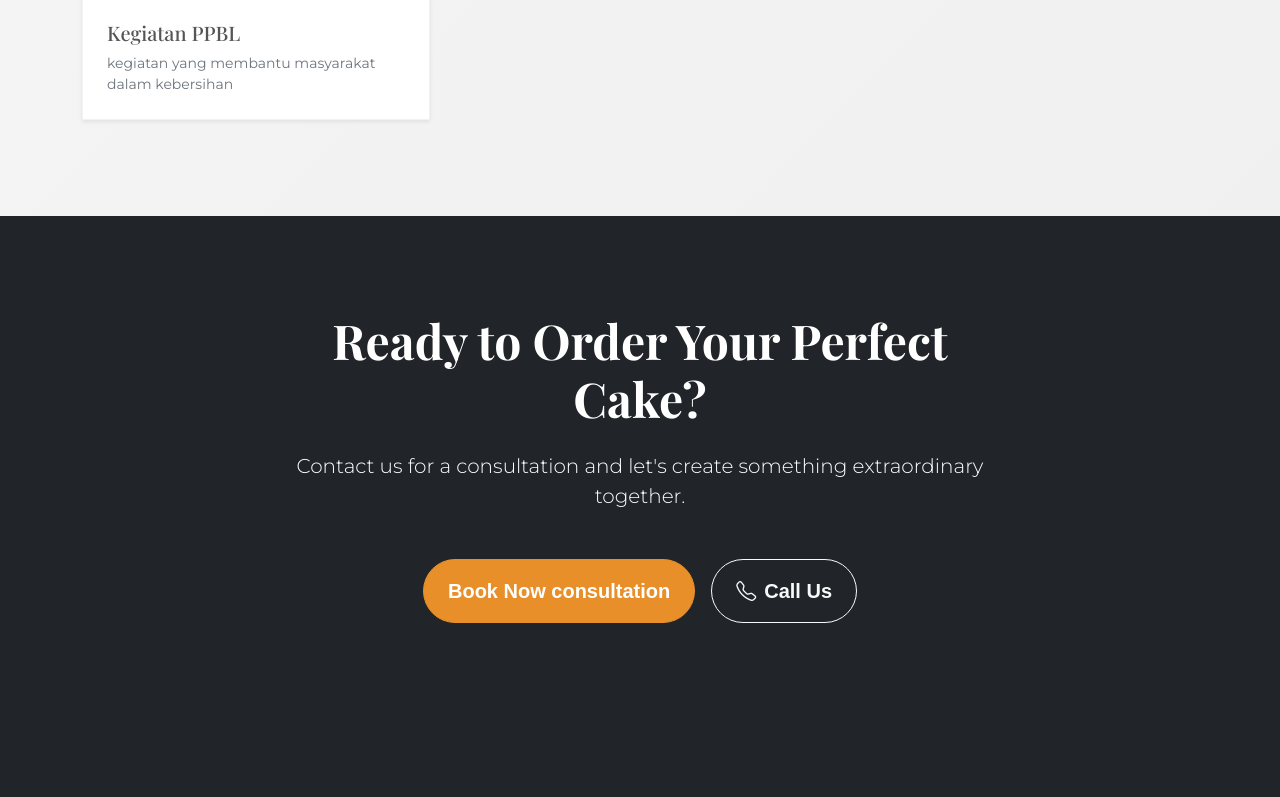
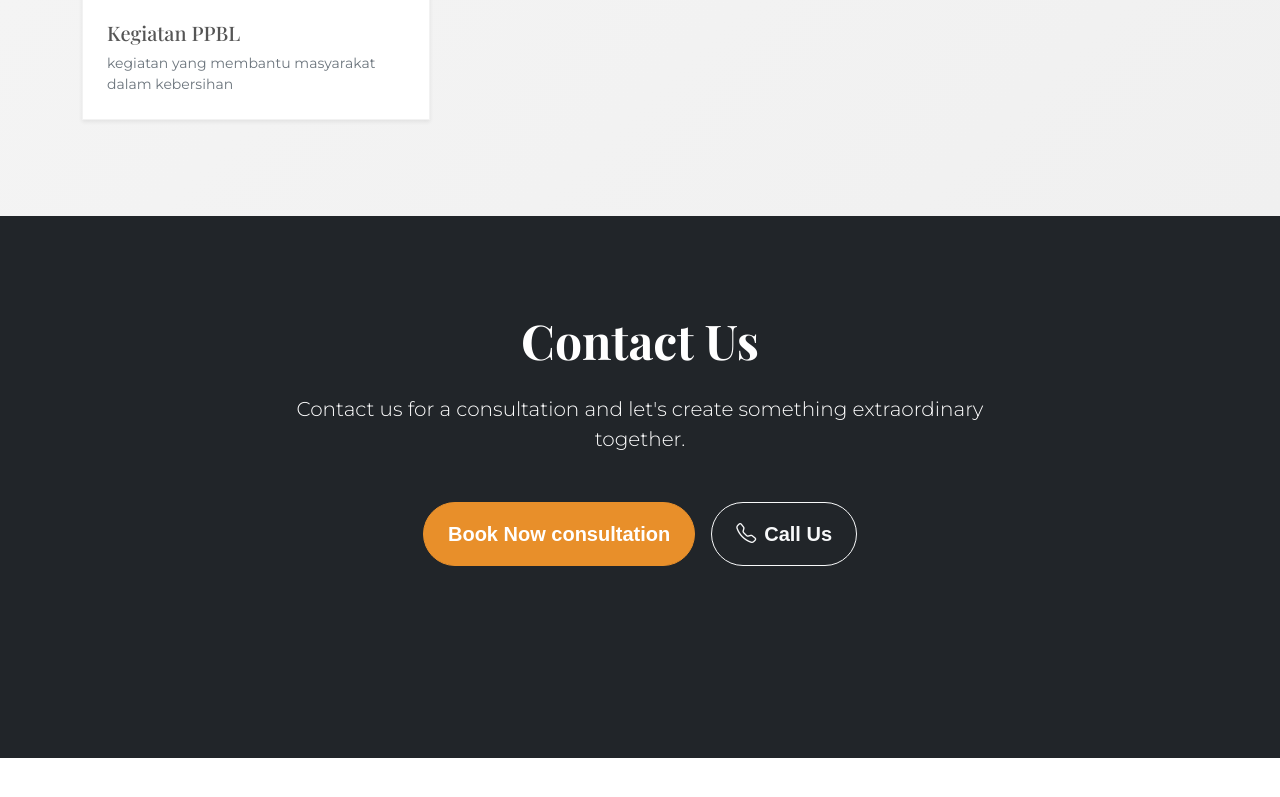
Before and after one commit to DwiDevelopes/Kelompok-yazri, a website with bundled scripts: page index.html in a window 1280 px wide. Shown: the part 6560-7357 px from the top of the page. After the commit the page ends 7318 px from the top, so only its background shows below. Built offline with nearby package versions, Linux system fonts and the light colour scheme; files whose address does not match are found by name.

Commit message:
Update index.html

```diff
--- a/index.html
+++ b/index.html
@@ -1820,7 +1820,7 @@
         <div class="container py-5 position-relative z-index-1">
             <div class="row justify-content-center">
                 <div class="col-lg-8 text-center">
-                    <h2 class="display-5 mb-4">Ready to Order Your Perfect Cake?</h2>
+                    <h2 class="display-5 mb-4">Contact Us</h2>
                     <p class="mb-5 lead">Contact us for a consultation and let's create something extraordinary
                         together.</p>
                     <div class="d-flex flex-wrap justify-content-center gap-3">
```
